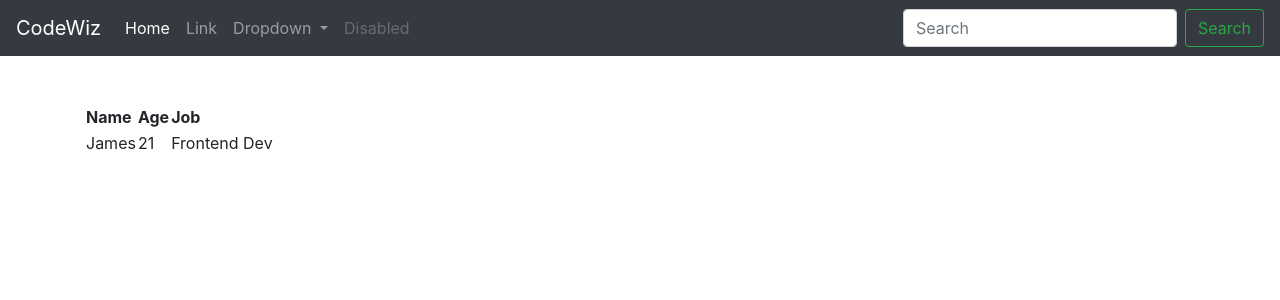
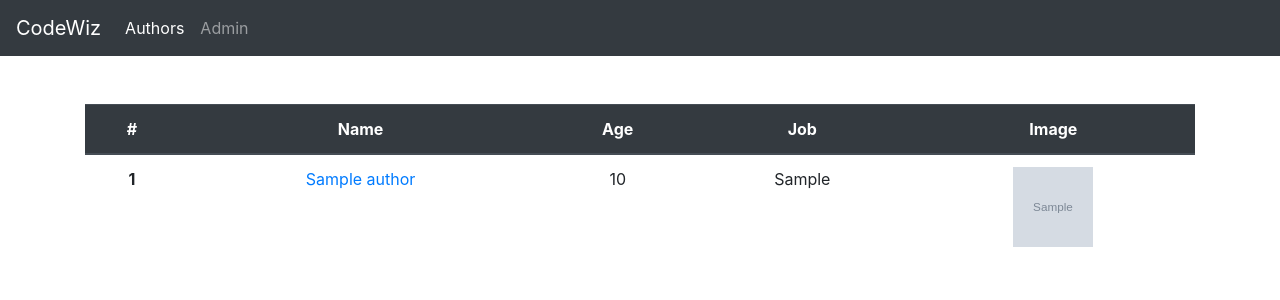
Before and after one commit to cckcoder/django_course, a Django app: page /authors in a window 1280 px wide. Shown: the top 300 px of the page. Run offline with Django 3.2, Linux system fonts and the light colour scheme; tables that the repository leaves empty hold one stand-in row (values such as "Sample post"); grey boxes marked "Sample" are stand-in pictures; some libraries are stand-ins or nearby versions.

Commit message:
Finish Class
Signed-off-by: codewiz <c.chaiwat.ch@gmail.com>

```diff
--- a/webblog/myblog/templates/myblog/authors.html
+++ b/webblog/myblog/templates/myblog/authors.html
@@ -7,19 +7,34 @@
 {% block content %}
 <div class="container mt-5">
 
-    <table>
-        <tr>
-            <th>Name</th>
-            <th>Age</th>
-            <th>Job</th>
-        </tr>
-        <tr>
-            <td>James</td>
-            <td>21</td>
-            <td>Frontend Dev</td>
-        </tr>
+    <table class="table text-center">
+        <thead class="thead-dark">
+            <tr>
+                <th scope="col">#</th>
+                <th scope="col">Name</th>
+                <th scope="col">Age</th>
+                <th scope="col">Job</th>
+                <th scope="col">Image</th>
+            </tr>
+        </thead>
+        <tbody>
+            {% for i in authors %}
+            <tr>
+                <th scope="row">{{ i.id }}</th>
+                <td>
+                  <a href="/author/{{ i.id }}">
+                    {{ i.name }}
+                  </a>
+                </td>
+                <td>{{ i.age }}</td>
+                <td>{{ i.job }}</td>
+                <td>
+                    <img src="{{ i.profile_pic.url }}" alt="{{ i.name }}" style="width: 80px; height: 80px;">
+                </td>
+            </tr>
+            {% endfor %}
+        </tbody>
     </table>
-
 </div>
 
 {% endblock content %}
--- a/webblog/myblog/templates/myblog/base.html
+++ b/webblog/myblog/templates/myblog/base.html
@@ -15,32 +15,14 @@
     </button>
 
     <div class="collapse navbar-collapse" id="navbarSupportedContent">
-        <ul class="navbar-nav mr-auto">
+      <ul class="navbar-nav mr-auto">
         <li class="nav-item active">
-            <a class="nav-link" href="#">Home <span class="sr-only">(current)</span></a>
+          <a class="nav-link" href="/authors">Authors</a>
         </li>
         <li class="nav-item">
-            <a class="nav-link" href="#">Link</a>
+            <a class="nav-link" href="/admin">Admin</a>
         </li>
-        <li class="nav-item dropdown">
-            <a class="nav-link dropdown-toggle" href="#" id="navbarDropdown" role="button" data-toggle="dropdown" aria-haspopup="true" aria-expanded="false">
-            Dropdown
-            </a>
-            <div class="dropdown-menu" aria-labelledby="navbarDropdown">
-            <a class="dropdown-item" href="#">Action</a>
-            <a class="dropdown-item" href="#">Another action</a>
-            <div class="dropdown-divider"></div>
-            <a class="dropdown-item" href="#">Something else here</a>
-            </div>
-        </li>
-        <li class="nav-item">
-            <a class="nav-link disabled" href="#" tabindex="-1" aria-disabled="true">Disabled</a>
-        </li>
-        </ul>
-        <form class="form-inline my-2 my-lg-0">
-        <input class="form-control mr-sm-2" type="search" placeholder="Search" aria-label="Search">
-        <button class="btn btn-outline-success my-2 my-sm-0" type="submit">Search</button>
-        </form>
+      </ul>
     </div>
     </nav>
     {% block content %}
--- a/webblog/myblog/templates/myblog/post-detail.html
+++ b/webblog/myblog/templates/myblog/post-detail.html
@@ -24,7 +24,9 @@
             <p>{{ post.content | safe }}</p>
             <p>{{ post.date_created }}</p>
             <p>{{ post.date_updated }}</p>
-            <p>Author: {{ post.author.name }}</p>
+            <p>
+                Author: <a href="/author/{{ post.author.id }}" target="_blank">{{ post.author.name }}</a>
+            </p>
         </div>
     </div>
     {% endif %}
--- a/webblog/myblog/urls.py
+++ b/webblog/myblog/urls.py
@@ -5,5 +5,6 @@ urlpatterns = [
     #path('url-name', function_name)
     path('', views.show_text),
     path('post/<int:id>', views.show_single_post),
-    path('authors', views.show_authors_table)
+    path('authors', views.show_authors_table),
+    path('author/<int:id>', views.show_author),
 ]
--- a/webblog/myblog/views.py
+++ b/webblog/myblog/views.py
@@ -16,3 +16,8 @@ def show_authors_table(request):
     obj = Author.objects.all()
 
     return render(request, 'myblog/authors.html', {'authors': obj})
+
+def show_author(request, id):
+    obj = Author.objects.get(id=id)
+
+    return render(request, 'myblog/author-detail.html', {'author': obj})
```
Also changed, not shown: webblog/myblog/templates/myblog/author-detail.html (added, +32 -0 lines).
